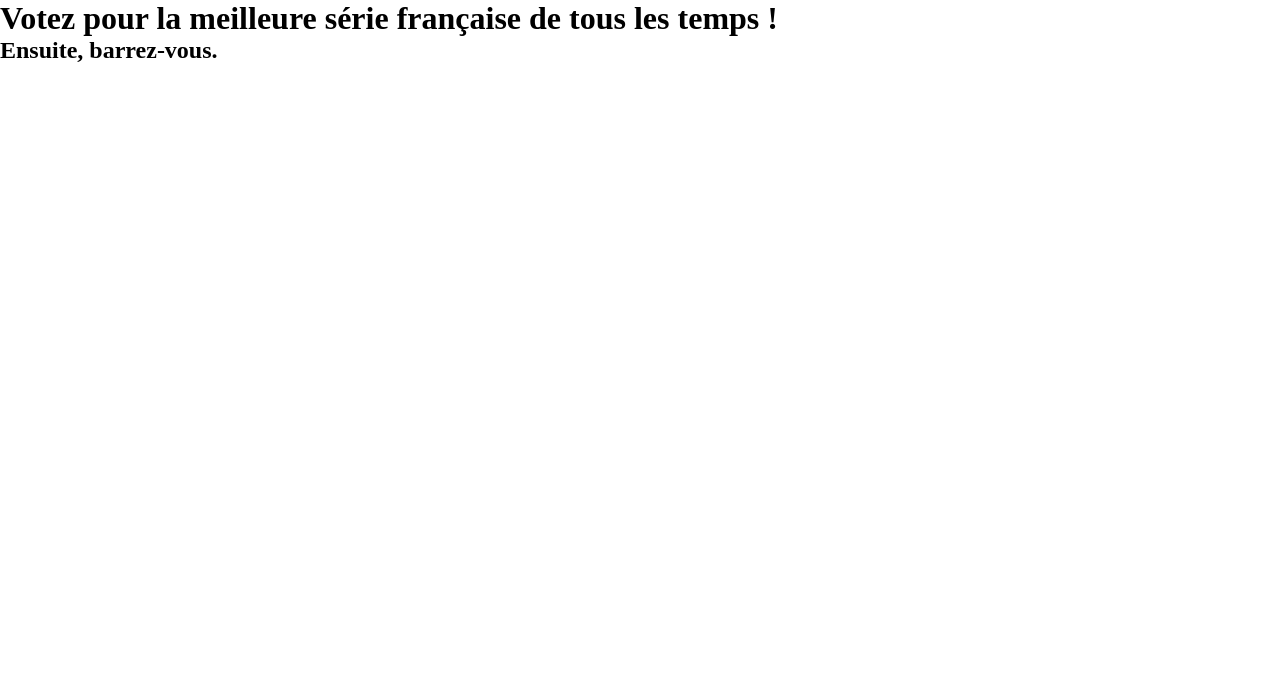
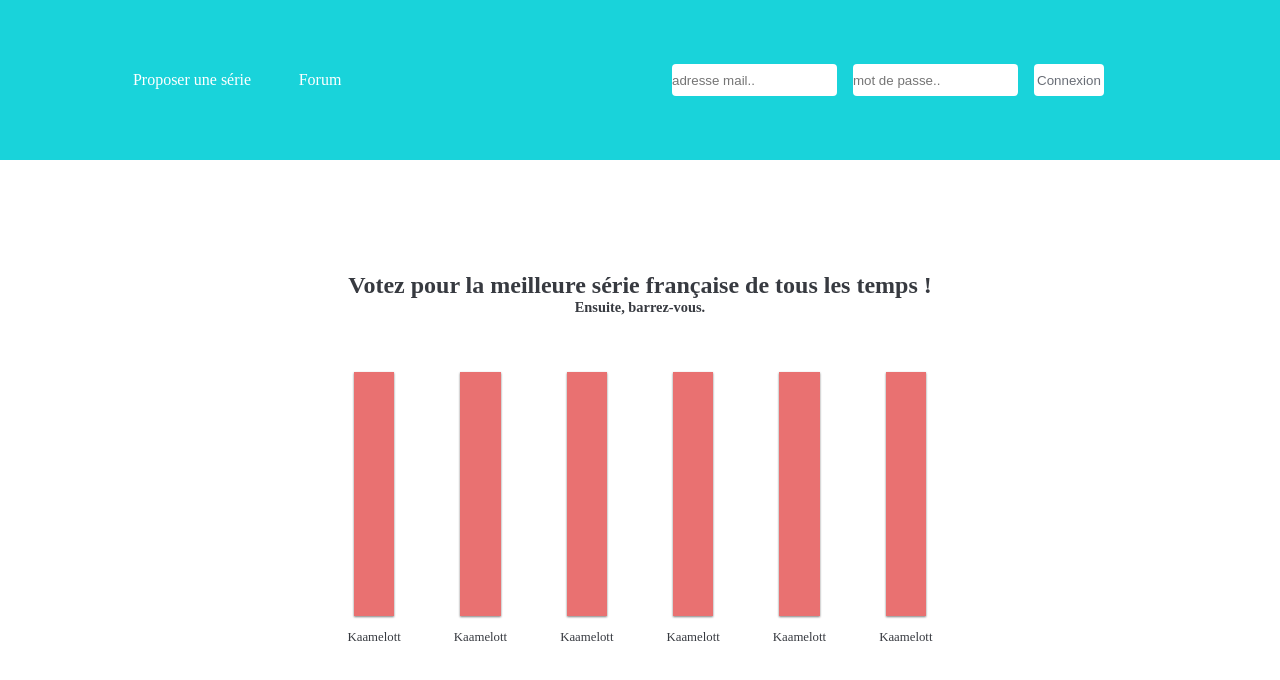
Before and after one commit to root-c137/MeilleureSerieFrancaise.fr, a Symfony app: template templates/home/index.html.twig in a window 1280 px wide. Shown: the top 680 px of the page. Run offline with Twig, Linux system fonts and the light colour scheme; the template is opened without the code that fills it, so the values that code supplies are empty; some libraries are stand-ins or nearby versions.

Commit message:
Maquette terminé

```diff
--- a/public/CSS/Default.css
+++ b/public/CSS/Default.css
@@ -1,5 +1,6 @@
 *
 {
+    box-sizing: border-box;
     width:100%;
     margin:0;
     padding:0;
@@ -9,4 +10,6 @@ body
 {
     font-family: "Ubuntu";
     font-weight:500;
+    background-color: #FFF;
+    color:#373a40;
 }
--- /dev/null
+++ b/public/CSS/Header.css
@@ -0,0 +1,63 @@
+header
+{
+    width:100%;
+    height:10rem;
+    display:flex;
+    flex-direction: row;
+    justify-content: space-between;
+    align-items: center;
+    background-color: #19d3da;
+    color:#FFF;
+}
+
+header ul
+{
+    width:100%;
+    display:flex;
+    flex-display: row;
+    justify-content: center;
+    align-items: center;
+}
+
+header ul li
+{
+    width:25%;
+    text-align: center;
+    list-style: none;
+}
+
+.Menu
+{
+    width:40%;
+    dispay:flex;
+    flex-direction: row;
+    justify-content: center;
+    align-items: center;
+}
+.Connexion
+{
+    width:40%;
+    display:flex;
+    flex-display: row;
+    justify-content: center;
+    align-items: center;
+    margin-right:8rem;
+    padding:2rem;
+}
+.Connexion input, .Connexion button
+{
+    margin-right:1rem;
+    width:50%;
+    height:2rem;
+    border:none;
+    outline:none;
+    border-radius:4px;
+}
+
+.Connexion button
+{
+    width:20%;
+    color:#686d76;
+    background-color:#FFF;
+    padding:0.2rem;
+}
--- /dev/null
+++ b/public/CSS/Home.css
@@ -0,0 +1,65 @@
+main
+{
+    width:100%;
+    margin:auto;
+    margin-top:5rem;
+    display:flex;
+    flex-direction:column;
+    justify-content: center;
+    align-items: center;
+}
+
+main section
+{
+    width:50%;
+    height:50%;
+    padding-top:2rem;
+}
+.Votes
+{
+    margin-top:1.4rem;
+    height:20rem;
+}
+h1
+{
+    font-size:1.5rem;
+    text-align: center;
+}
+h2
+{
+    font-size:0.9rem;
+    text-align:center;
+}
+
+table
+{
+    width:100%;
+    height:100%;
+    text-align: center;
+    border-collapse: separate;
+}
+
+td
+{
+    width:10%;
+    padding:2rem;
+    padding-bottom:0;
+    padding-top:0;
+}
+
+td .Barre
+{
+    height:100%;
+    background-color: #e97171;
+    box-shadow: 0.3px 1px 2px gray;
+}
+
+.NomsSeries
+{
+    font-size:0.8rem;
+}
+.NomsSeries td
+{
+    padding:0;
+    height:2.4rem;
+}
--- a/templates/base.html.twig
+++ b/templates/base.html.twig
@@ -5,9 +5,34 @@
         <link href = "https://fonts.googleapis.com/css2? family = Ubuntu: ital, wght @ 0,300; 0,400; 0,500; 0,700; 1,300; 1,400; 1,500; 1,700 & display = swap" rel = "styleheet" >
         <title>{% block title %}Welcome!{% endblock %}</title>
         <link rel="stylesheet" href="{{ asset("CSS/Default.css")  }}"/>
+        <link rel="stylesheet" href="{{ asset("CSS/Header.css")  }}"/>
+
         {% block stylesheets %}{% endblock %}
     </head>
     <body>
+
+    <header>
+
+        <section class="Menu">
+
+            <ul>
+                <li>Proposer une série</li>
+                <li>Forum</li>
+            </ul>
+
+        </section>
+
+        <section class="Connexion">
+
+            <input type="text" name="Mail" id="Mail" placeholder="adresse mail.."/>
+            <input type="password" name="Mp" id="Mp" placeholder="mot de passe.."/>
+            <button type="submit">Connexion</button>
+
+        </section>
+
+
+    </header>
+
         {% block body %}{% endblock %}
         {% block javascripts %}{% endblock %}
     </body>
--- a/templates/home/index.html.twig
+++ b/templates/home/index.html.twig
@@ -1,11 +1,46 @@
 {% extends 'base.html.twig' %}
 
 {% block title %}Hello HomeController!{% endblock %}
+{% block stylesheets %}
+    <link rel="stylesheet" href="{{ asset("CSS/Home.css")  }}"/>
+{% endblock %}
 
 {% block body %}
 
-    <h1>Votez pour la meilleure série française de tous les temps !</h1>
-    <h2>Ensuite, barrez-vous.</h2>
+    <main>
+
+        <section class="Title">
+        <h1>Votez pour la meilleure série française de tous les temps !</h1>
+        <h2>Ensuite, barrez-vous.</h2>
+        </section>
+
+        <section class="Votes">
+
+
+            <table>
+                <tr>
+                    <td><div class="Barre"></div></td>
+                    <td><div class="Barre"></div></td>
+                    <td><div class="Barre"></div></td>
+                    <td><div class="Barre"></div></td>
+                    <td><div class="Barre"></div></td>
+                    <td><div class="Barre"></div></td>
+                </tr>
+
+                <tr class="NomsSeries">
+                    <td>Kaamelott</td>
+                    <td>Kaamelott</td>
+                    <td>Kaamelott</td>
+                    <td>Kaamelott</td>
+                    <td>Kaamelott</td>
+                    <td>Kaamelott</td>
+
+                </tr>
+            </table>
+
+        </section>
+
+    </main>
 
 
 {% endblock %}
```
